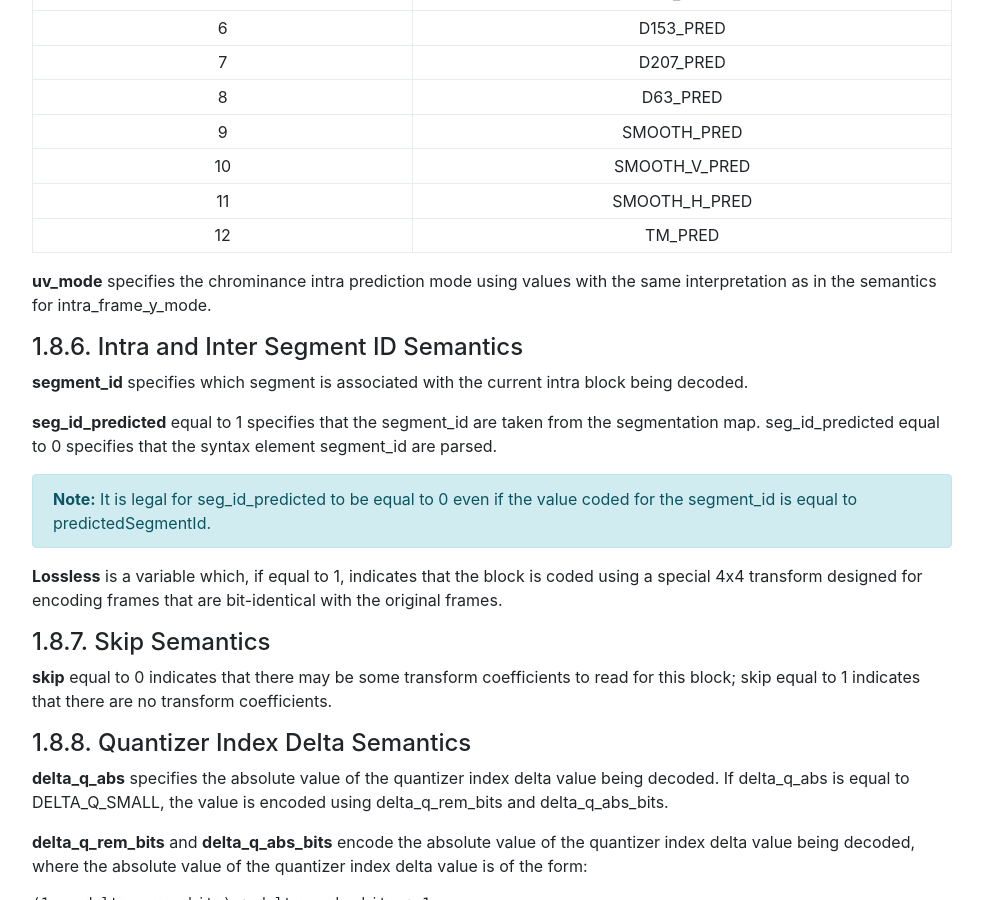
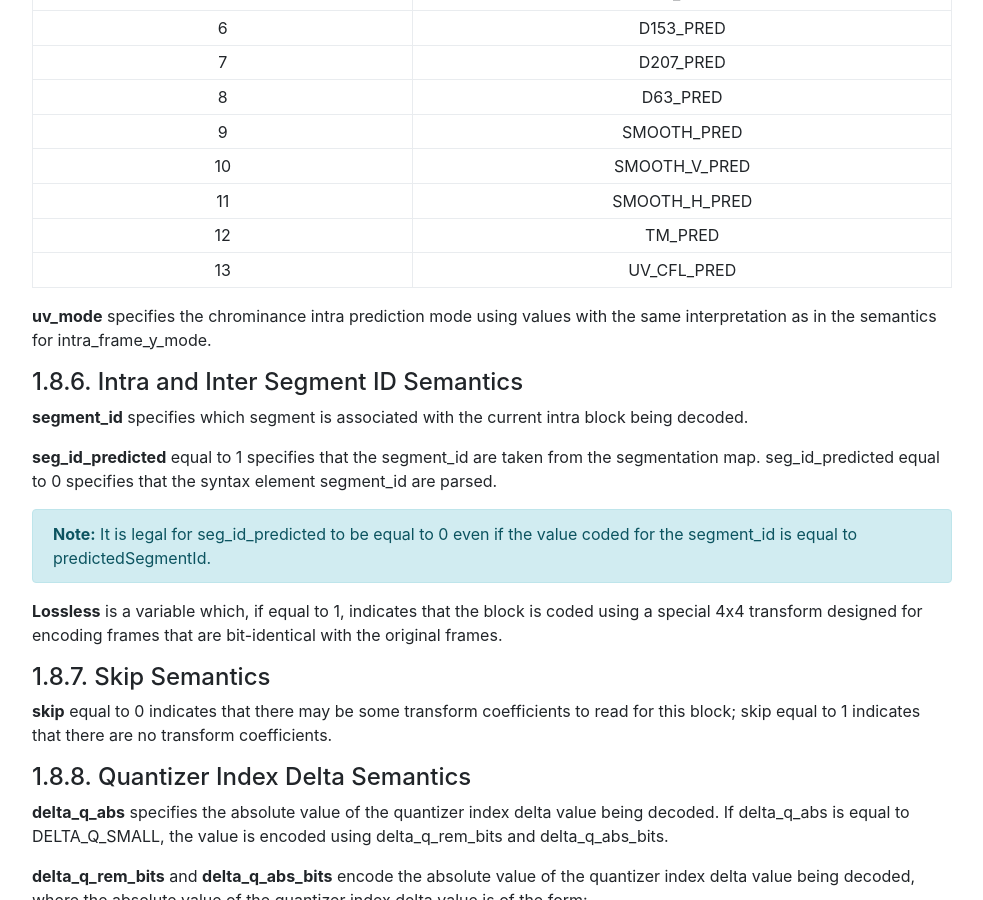
Before and after one commit to AOMediaCodec/av1-spec, a Jekyll site: the page built from 07.bitstream.semantics.md, in a window 1280 px wide and 900 px high, scrolled down 21229 px. Shown: the whole window, without its empty margins (53-1036 px from the left). Built offline with Jekyll 4.4.1, drawn with Linux system fonts in a browser that asks for light colours; nearby versions of some CDN libraries; our own code applies the rules of GitHub Pages for plain Markdown files.

Commit message:
Add UV_CFL_PRED
Change-Id: Iced9049d989c4de73b6a9a8588d39f43d50eac20

```diff
--- a/07.bitstream.semantics.md
+++ b/07.bitstream.semantics.md
@@ -1163,6 +1163,7 @@ This syntax is used when coding an intra block within an intra frame.
 | 10                  | SMOOTH_V_PRED
 | 11                  | SMOOTH_H_PRED
 | 12                  | TM_PRED
+| 13                  | UV_CFL_PRED
 {:.table .table-sm .table-bordered }
 
 
```
